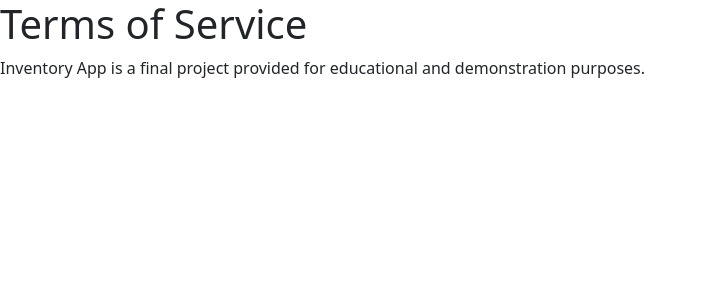
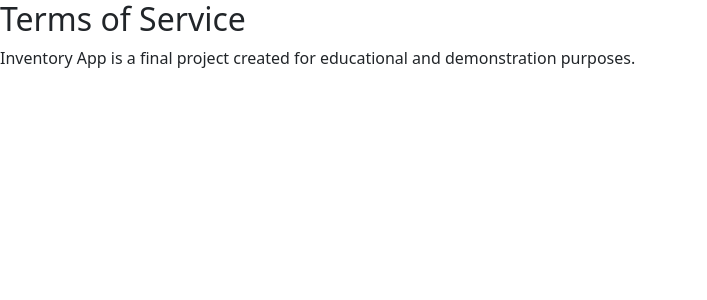
Before and after one commit to DeusVult09/inventory-app, a Rails app: page /terms in a window 1280 px wide. Shown: the top 300 px of the page, without its empty margins (0-707 px from the left). Run offline with Rails 7, Linux system fonts and the light colour scheme; some libraries are stand-ins or nearby versions.

Commit message:
Change h1 tag and fix typo

```diff
--- a/app/views/pages/privacy.html.erb
+++ b/app/views/pages/privacy.html.erb
@@ -1,3 +1,3 @@
-<h1>Privacy Policy</h1>
+<h2>Privacy Policy</h2>
 <p>Inventory App collects your name and email address only to authenticate your account via Google or GitHub.
     Third parties don't have access to your personal data.</p>
--- a/app/views/pages/terms.html.erb
+++ b/app/views/pages/terms.html.erb
@@ -1,2 +1,2 @@
-<h1>Terms of Service</h1>
-<p>Inventory App is a final project provided for educational and demonstration purposes.</p>
+<h2>Terms of Service</h2>
+<p>Inventory App is a final project created for educational and demonstration purposes.</p>
```
